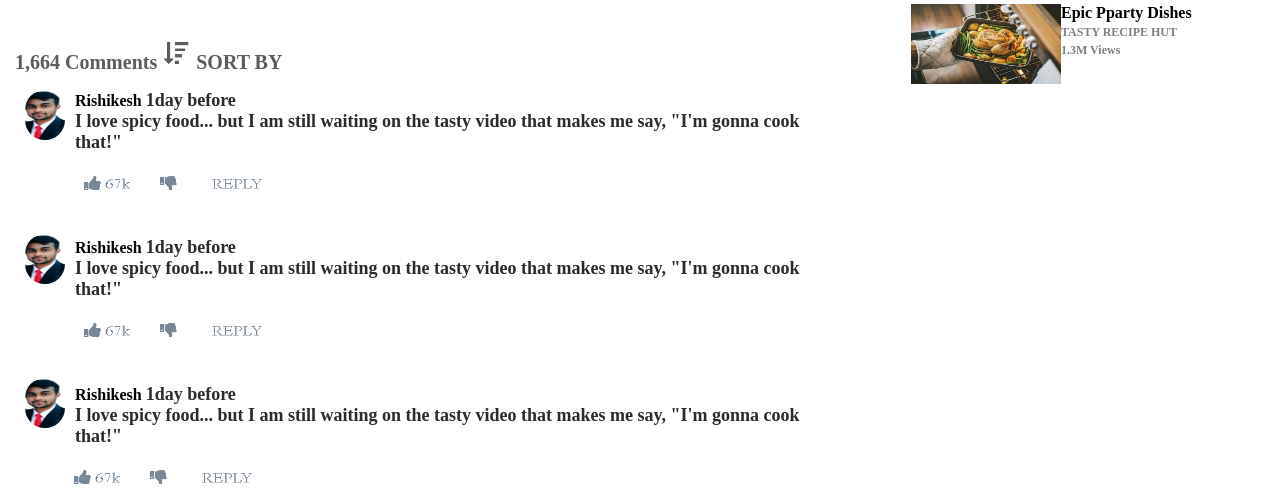
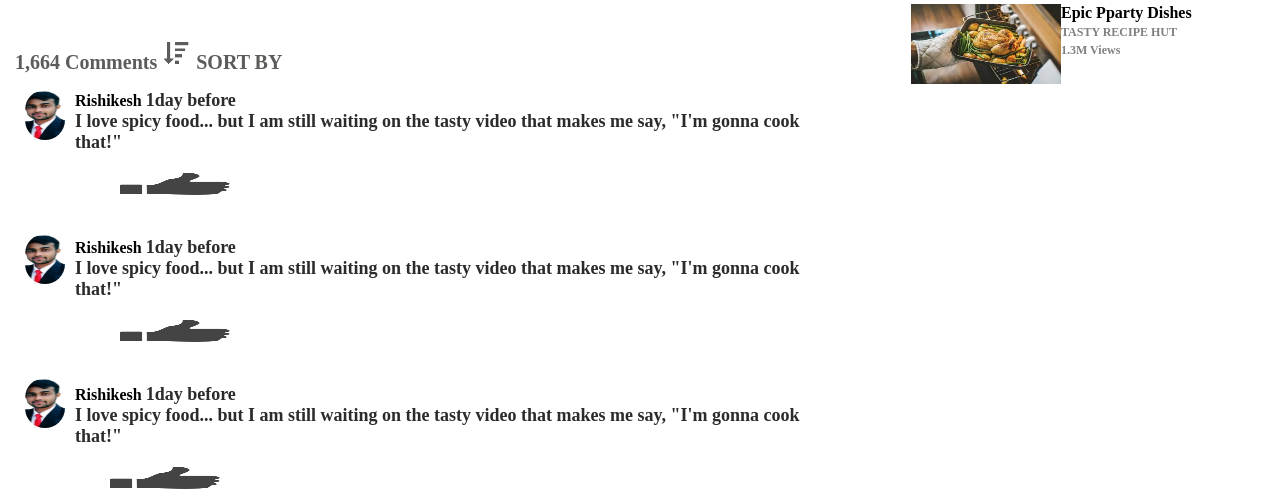
Before and after one commit to Rishikeshrajrxl/Pure-CSS-base-Youtube-UI, a plain HTML site: page index.html in a window 1280 px wide. Shown: the part 720-1217 px from the top of the page. Drawn offline with Linux system fonts and the light colour scheme.

Commit message:
Update index.html

```diff
--- a/index.html
+++ b/index.html
@@ -43,16 +43,16 @@
 <div class="text_div">
 <p>Rishikesh <span id="span7"> 1day before<br>  I love spicy food... but I am still waiting on the tasty video that makes me say,
    "I'm gonna cook that!"</span> </p>
-   <image class="reply" src="reply.png">
+   <image class="reply" src="likenew.png">
 
 <br><br>
      <p>Rishikesh <span id="span7"> 1day before<br>  I love spicy food... but I am still waiting on the tasty video that makes me say,
         "I'm gonna cook that!"</span> </p>
-        <image class="reply" src="reply.png">
+        <image class="reply" src="likenew.png">
   <br><br>
                <p>Rishikesh <span id="span7"> 1day before<br>  I love spicy food... but I am still waiting on the tasty video that makes me say,
                   "I'm gonna cook that!"</span> </p>
-                  <image class="reply_last" src="reply.png">
+                  <image class="reply_last" src="likenew.png">
 
 </div>
 
```
